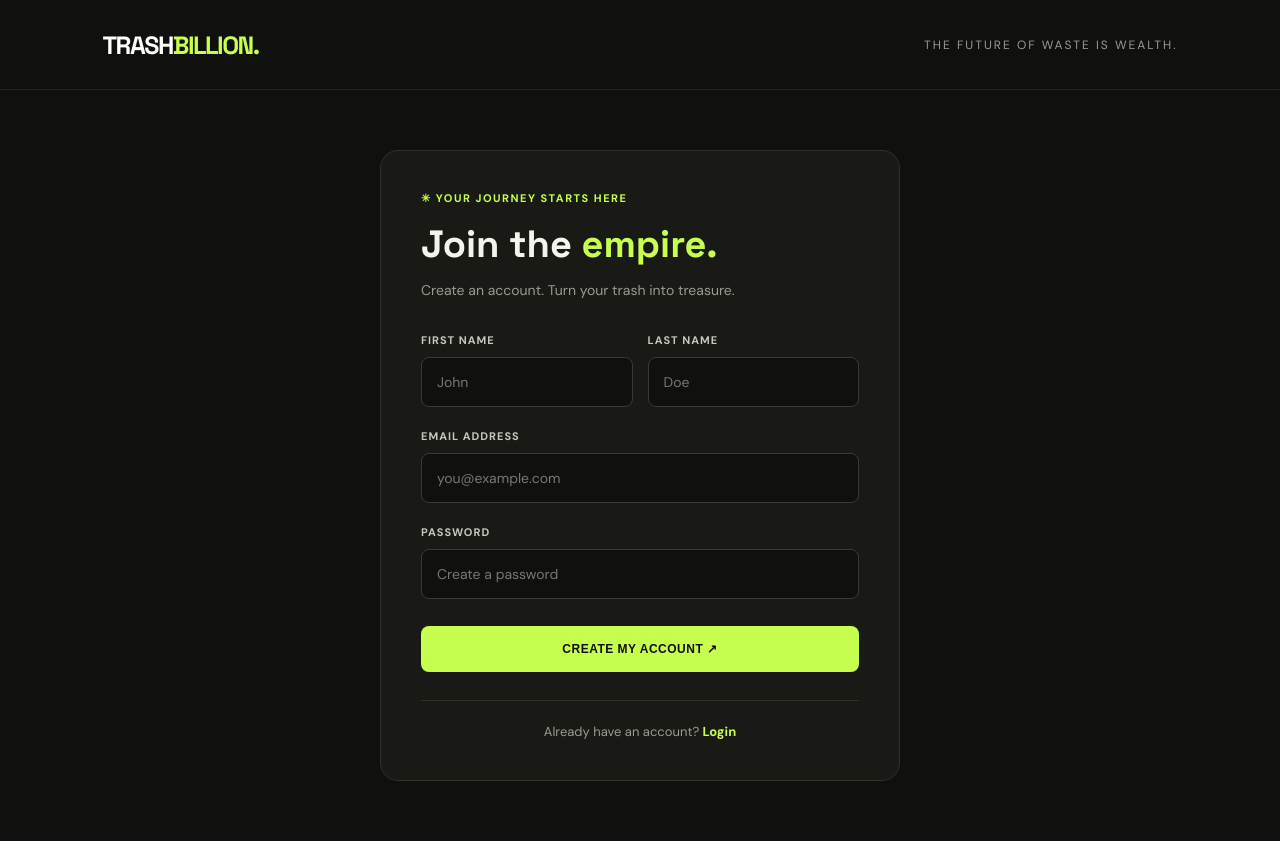
After one commit to supineboi/trashBillion, a Node server app: page /user/signup in a window 1280 px wide. The commit adds this page. Run offline with Node 20, Linux system fonts and the light colour scheme; some libraries are stand-ins or nearby versions.

Commit message:
add login,signup and improvements

```diff
--- /dev/null
+++ b/public/css/layouts/base.css
@@ -0,0 +1,21 @@
+:root {
+    --bg: #10110e;
+    --green: #c6ff4d;
+    --white: #f4f4ed;
+    --muted: #999b91;
+    --card: #1a1c17;
+    --border: #ffffff18;
+}
+
+* {
+    margin: 0;
+    padding: 0;
+    box-sizing: border-box;
+}
+
+body {
+    background: var(--bg);
+    color: var(--white);
+    font-family: 'DM Sans', sans-serif;
+    overflow-x: hidden;
+}
--- a/public/css/navbar.css
+++ b/public/css/layouts/navbar.css
@@ -1,10 +1,3 @@
-:root {
-    --bg: #10110e;
-    --green: #c6ff4d;
-    --white: #f4f4ed;
-    --muted: #999b91;
-}
-
 nav {
     height: 90px;
     padding: 0 8%;
@@ -12,6 +5,7 @@ nav {
     align-items: center;
     justify-content: space-between;
     border-bottom: 1px solid #ffffff15;
+    background-color: var(--bg);
 }
 
 .logo {
@@ -34,6 +28,11 @@ nav {
     text-transform: uppercase;
 }
 
+.btn-group {
+    display: flex;
+    gap: 10px;
+}
+
 .btn {
     background: var(--green);
     color: var(--bg);
--- /dev/null
+++ b/public/css/signup.css
@@ -0,0 +1,144 @@
+
+.auth-container {
+    min-height: 80vh;
+    display: flex;
+    justify-content: center;
+    align-items: center;
+    padding: 60px 20px;
+}
+
+.auth-card {
+    width: 100%;
+    max-width: 520px;
+    padding: 40px;
+    background: #191a16;
+    border: 1px solid #303129;
+    border-radius: 18px;
+}
+
+.auth-heading {
+    margin-bottom: 32px;
+}
+
+.auth-heading .eyebrow {
+    color: #c6ff4d;
+    font-size: 11px;
+    font-weight: 700;
+    letter-spacing: 1.5px;
+    margin-bottom: 18px;
+}
+
+.auth-heading h1 {
+    color: #f4f4ed;
+    font-family: "Space Grotesk", sans-serif;
+    font-size: 38px;
+    line-height: 1.15;
+    margin-bottom: 12px;
+}
+
+.auth-heading h1 span {
+    color: #c6ff4d;
+}
+
+.auth-heading p {
+    color: #999b91;
+    font-size: 14px;
+    line-height: 1.6;
+}
+
+.name-row {
+    display: grid;
+    grid-template-columns: 1fr 1fr;
+    gap: 15px;
+}
+
+.auth-card .form-group {
+    margin-bottom: 22px;
+}
+
+.auth-card label {
+    display: block;
+    color: #c6c7bd;
+    font-size: 11px;
+    font-weight: 700;
+    letter-spacing: 1px;
+    margin-bottom: 10px;
+}
+
+.auth-card input {
+    width: 100%;
+    padding: 15px;
+    background: #10110e;
+    border: 1px solid #393a32;
+    border-radius: 8px;
+    color: #f4f4ed;
+    font-family: inherit;
+    font-size: 14px;
+    outline: none;
+    transition: border-color 0.2s;
+}
+
+.auth-card input:focus {
+    border-color: #c6ff4d;
+}
+
+.auth-card input::placeholder {
+    color: #77786f;
+}
+
+.auth-card .submit-btn {
+    width: 100%;
+    padding: 16px;
+    margin-top: 5px;
+    background: #c6ff4d;
+    color: #10110e;
+    border: none;
+    border-radius: 8px;
+    font-size: 12px;
+    font-weight: 800;
+    letter-spacing: 0.5px;
+    cursor: pointer;
+    transition: background 0.2s, transform 0.2s;
+}
+
+.auth-card .submit-btn:hover {
+    background: #d5ff80;
+    transform: translateY(-2px);
+}
+
+.auth-footer {
+    text-align: center;
+    margin-top: 28px;
+    padding-top: 22px;
+    border-top: 1px solid #303129;
+}
+
+.auth-footer p {
+    color: #999b91;
+    font-size: 13px;
+}
+
+.auth-footer a {
+    color: #c6ff4d;
+    font-weight: 700;
+    text-decoration: none;
+}
+
+.auth-footer a:hover {
+    text-decoration: underline;
+}
+
+@media (max-width: 480px) {
+    .auth-card {
+        padding: 28px 20px;
+    }
+
+    .auth-heading h1 {
+        font-size: 32px;
+    }
+
+    .name-row {
+        grid-template-columns: 1fr;
+        gap: 0;
+    }
+}
--- /dev/null
+++ b/routes/user.js
@@ -0,0 +1,17 @@
+const express = require('express');
+const router = express.Router()
+const path = require('path')
+
+router.get('/login', (req,res) => {
+    res.render('login', {
+        path: "/user/login"
+    })
+})
+
+router.get('/signup', (req, res) => {
+    res.render('signup', {
+        path: "/user/signup"
+    })
+})
+
+module.exports = router;
--- a/server.js
+++ b/server.js
@@ -1,6 +1,7 @@
 const express = require('express');
 const indexRouter = require('./routes/index');
 const sellRouter = require('./routes/sell');
+const userRouter = require('./routes/user')
 const path = require('path');
 
 const app = express();
@@ -14,6 +15,7 @@ app.use(express.static(path.join(__dirname, "public")));
 app.use(express.json());
 app.use(express.urlencoded({ extended: true }));
 app.use('/sell', sellRouter);
+app.use('/user', userRouter)
 app.use('/', indexRouter);
 
 app.listen(3000, () => {
--- a/views/index.pug
+++ b/views/index.pug
@@ -1,4 +1,4 @@
-extends layouts/main.pug
+extends layouts/base
 
 block title
     title TRASHBILLION — Trash Makes You Rich
--- a/views/layouts/main.pug
+++ b/views/layouts/base.pug
@@ -6,7 +6,8 @@ html(lang="en")
         block title
         link(rel="preconnect" href="https://fonts.googleapis.com")
         link(href="https://fonts.googleapis.com/css2?family=DM+Sans:wght@400;500;600;700;800&family=Space+Grotesk:wght@400;500;600;700&display=swap" rel="stylesheet")
-        link(rel="stylesheet" href="/css/navbar.css")
+        link(rel="stylesheet" href="/css/layouts/base.css")
+        link(rel="stylesheet" href="/css/layouts/navbar.css")
         block stylesheet
 
     body
--- a/views/layouts/navbar.pug
+++ b/views/layouts/navbar.pug
@@ -6,7 +6,12 @@ nav
         | TRASH
         span BILLION.
     .nav-tag The future of waste is wealth.
-    if path && path === '/sell'
-        +btn("/sell/list", "FIND TREASURE")
-    else
-        +btn("/sell", "GET RICH")
+
+    if !["/user/login", "/user/signup"].includes(path)
+        if path === '/sell/list'
+            +btn("/sell/list", "FIND TREASURE")
+
+        else
+            .btn-group
+                +btn("/sell", "GET RICH")
+                +btn("/user/login", "JOIN THE EMPIRE")
--- a/views/sell.pug
+++ b/views/sell.pug
@@ -1,4 +1,4 @@
-extends layouts/main.pug
+extends layouts/base
 
 block title
     title Sell Your Garbage | TRASHBILLION
--- a/views/sellList.pug
+++ b/views/sellList.pug
@@ -1,4 +1,4 @@
-extends layouts/main.pug
+extends layouts/base
 
 block title
     title TRASHBILLION — Trash Makes You Rich
--- /dev/null
+++ b/views/signup.pug
@@ -0,0 +1,68 @@
+extends layouts/base
+
+block title
+    title Sign Up | TRASHBILLION
+
+block stylesheet
+    link(rel="stylesheet" href="/css/signup.css")
+
+block content
+    main.auth-container
+        section.auth-card
+            .auth-heading
+                .eyebrow ✳ YOUR JOURNEY STARTS HERE
+                h1
+                    | Join the
+                    span empire.
+                p Create an account. Turn your trash into treasure.
+
+            form(action="/signup" method="POST")
+                .name-row
+                    .form-group
+                        label(for="firstName") FIRST NAME
+                        input#firstName(
+                            type="text"
+                            name="firstName"
+                            placeholder="John"
+                            autocomplete="given-name"
+                            required
+                        )
+
+                    .form-group
+                        label(for="lastName") LAST NAME
+                        input#lastName(
+                            type="text"
+                            name="lastName"
+                            placeholder="Doe"
+                            autocomplete="family-name"
+                            required
+                        )
+
+                .form-group
+                    label(for="email") EMAIL ADDRESS
+                    input#email(
+                        type="email"
+                        name="email"
+                        placeholder="you@example.com"
+                        autocomplete="email"
+                        required
+                    )
+
+                .form-group
+                    label(for="password") PASSWORD
+                    input#password(
+                        type="password"
+                        name="password"
+                        placeholder="Create a password"
+                        autocomplete="new-password"
+                        minlength="8"
+                        required
+                    )
+
+                button.submit-btn(type="submit") CREATE MY ACCOUNT ↗
+
+            .auth-footer
+                p
+                    | Already have an account?
+                    a(href="/user/login")
+                        | Login
```
Also changed, not shown: public/css/index.css (+0 -20 lines), public/css/login.css (added, +132 -0 lines), public/css/sell.css (+0 -21 lines), public/css/sellList.css (+0 -21 lines), views/login.pug (added, +46 -0 lines).
